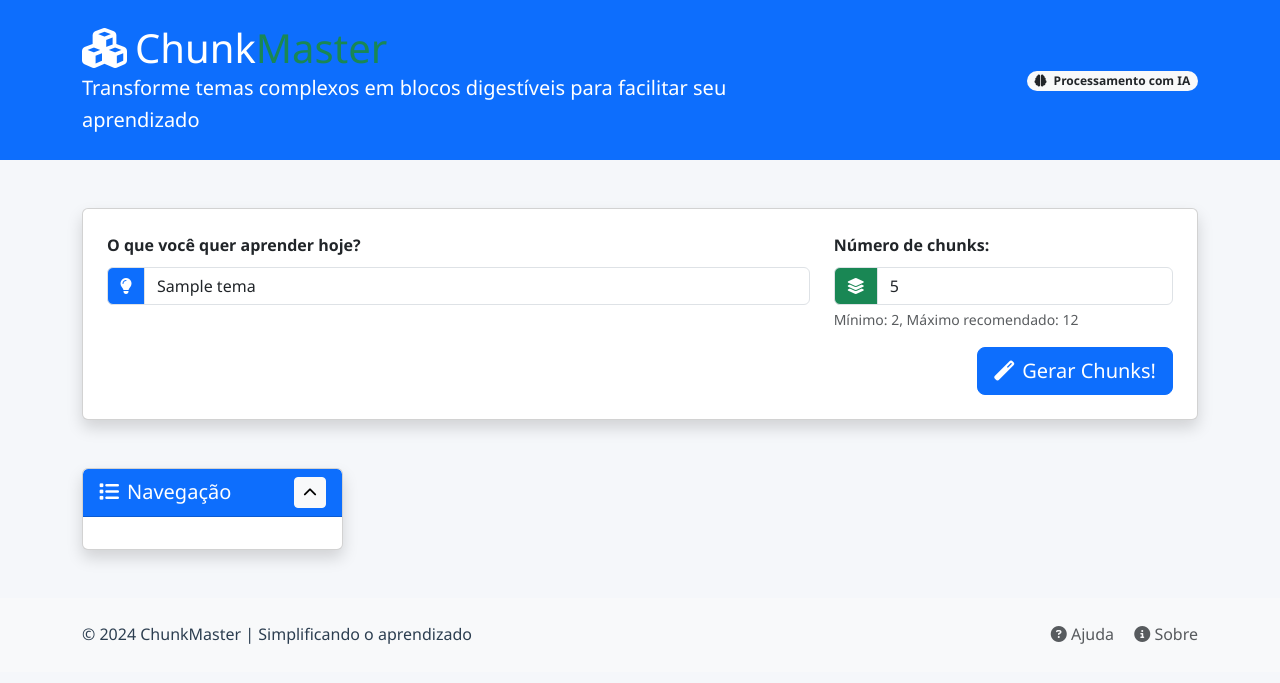
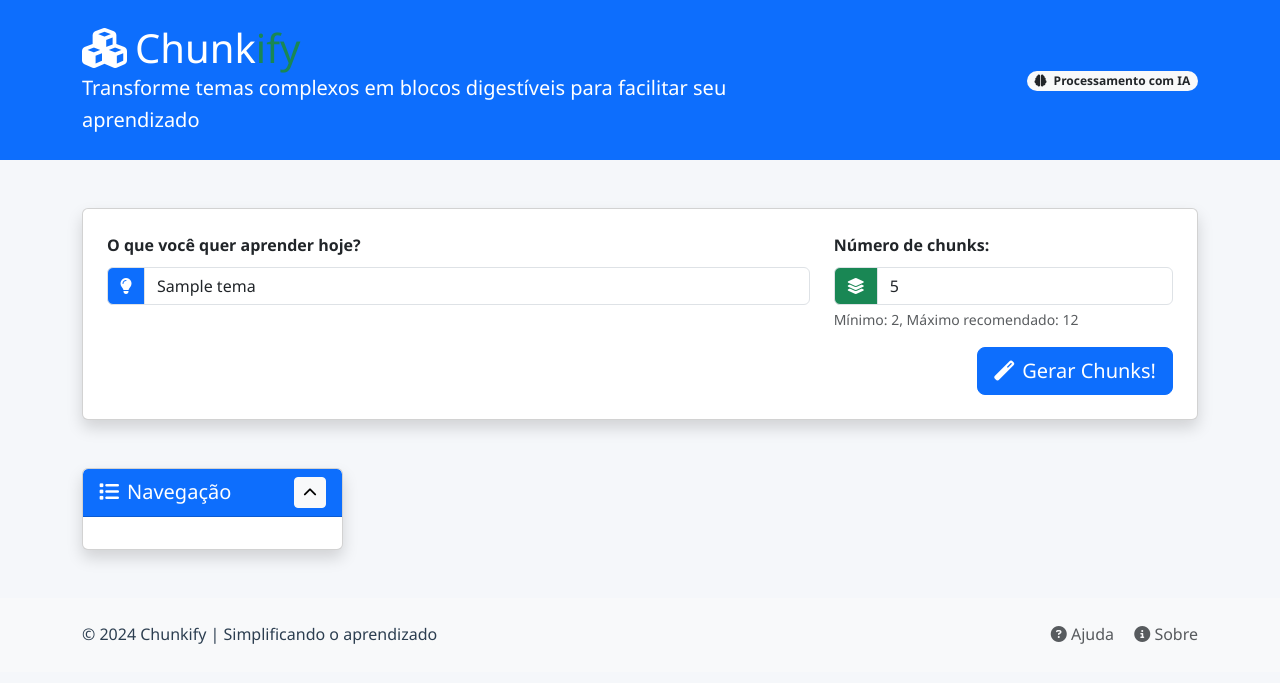
Before and after one commit to jerbss/chunker, a Django app: template templates/index.html in a window 1280 px wide. Shown: the top 683 px of the page. Run offline with Django 5.2, Linux system fonts and the light colour scheme; the template is opened without the code that fills it: most values are stand-ins (such as "Sample title", 1, 10 or a date in 2020).

Commit message:
Rename references from ChunkMaster to Chunkify across documentation and templates

```diff
--- a/main/views.py
+++ b/main/views.py
@@ -455,7 +455,7 @@ Sintetize a progressão do conhecimento através das partes e explique como elas
         'tema': tema,
         'num_partes': num_partes,
         'has_content': bool(html_result),
-        'app_title': 'ChunkMaster',
+        'app_title': 'Chunkify',  # Alterado de 'ChunkMaster' para 'Chunkify'
         'used_fallback': use_gemini_fallback  # Adicionar indicador de fallback para UI
     }
 
--- a/static/js/index.js
+++ b/static/js/index.js
@@ -1,5 +1,5 @@
 /**
- * ChunkMaster - Sistema de processamento e exibição de conteúdo em chunks
+ * Chunkify - Sistema de processamento e exibição de conteúdo em chunks
  * Este script processa o conteúdo HTML gerado pela IA e o exibe em cards organizados
  */
 
@@ -196,7 +196,7 @@ function processContent() {
 function extractContent(element) {
     // Extrair título principal
     const mainTitle = element.querySelector('h1');
-    state.mainTitle = mainTitle ? mainTitle.textContent.trim() : 'ChunkMaster';
+    state.mainTitle = mainTitle ? mainTitle.textContent.trim() : 'Chunkify';
 
     // Encontrar todas as seções h1 e h2
     const h1Sections = element.querySelectorAll('h1');
@@ -479,7 +479,7 @@ function createIntroCard() {
                     <span class="badge bg-light text-primary">Introdução</span>
                 </div>
             </div>
-            <div class="card-body collapsed-content" style="max-height: 250px; overflow: hidden; position: relative; mask-image: linear-gradient(to bottom, black 80%, transparent 100%);">
+            <div class="card-body">
                 ${state.introContent}
             </div>
         </div>
@@ -532,7 +532,7 @@ function createPartCard(part, index) {
                 </div>` : ''
             }
 
-            <div class="card-body collapsed-content" style="max-height: 250px; overflow: hidden; position: relative; mask-image: linear-gradient(to bottom, black 80%, transparent 100%);">
+            <div class="card-body">
                 ${bodyContent}
             </div>
 
@@ -562,7 +562,7 @@ function createConclusionCard() {
                     <span class="badge bg-light text-primary">Síntese</span>
                 </div>
             </div>
-            <div class="card-body collapsed-content" style="max-height: 250px; overflow: hidden; position: relative; mask-image: linear-gradient(to bottom, black 80%, transparent 100%);">
+            <div class="card-body">
                 ${state.conclusion}
             </div>
         </div>
--- a/templates/500.html
+++ b/templates/500.html
@@ -1,7 +1,7 @@
 <!DOCTYPE html>
 <html>
 <head>
-    <title>Erro - ChunkMaster</title>
+    <title>Erro - Chunkify</title>
     <style>
         body {
             font-family: 'Segoe UI', Arial, sans-serif;
@@ -55,7 +55,7 @@
         <p>Tivemos um problema ao processar sua solicitação de chunks.</p>
         <p>Não se preocupe! Você pode voltar e tentar novamente com outro tema ou número de chunks.</p>
 
-        <a href="/" class="back-button">Voltar para o ChunkMaster</a>
+        <a href="/" class="back-button">Voltar para o Chunkify</a>
     </div>
 </body>
 </html>
--- a/templates/index.html
+++ b/templates/index.html
@@ -1,7 +1,7 @@
 <!DOCTYPE html>
 <html lang="pt-br">
 <head>
-    <title>ChunkMaster | Divide & Aprenda</title>
+    <title>Chunkify | Divide & Aprenda</title>
     {% load static %}
     <meta charset="UTF-8">
     <meta name="viewport" content="width=device-width, initial-scale=1.0">
@@ -20,7 +20,7 @@
             <div class="row align-items-center">
                 <div class="col-md-8">
                     <h1 class="mb-0 animate__animated animate__fadeIn">
-                        <i class="fas fa-cubes me-2"></i>Chunk<span class="text-success">Master</span>
+                        <i class="fas fa-cubes me-2"></i>Chunk<span class="text-success">ify</span>
                     </h1>
                     <p class="lead mb-0">Transforme temas complexos em blocos digestíveis para facilitar seu aprendizado</p>
                 </div>
@@ -151,7 +151,7 @@
         <div class="container">
             <div class="row align-items-center">
                 <div class="col-md-6 text-center text-md-start">
-                    <p class="mb-0">&copy; 2024 ChunkMaster | Simplificando o aprendizado</p>
+                    <p class="mb-0">&copy; 2024 Chunkify | Simplificando o aprendizado</p>
                 </div>
                 <div class="col-md-6 text-center text-md-end">
                     <a href="#" class="text-decoration-none text-muted me-3">
```
Also changed, not shown: LLM_CONTEXT.md (+2 -2 lines).
